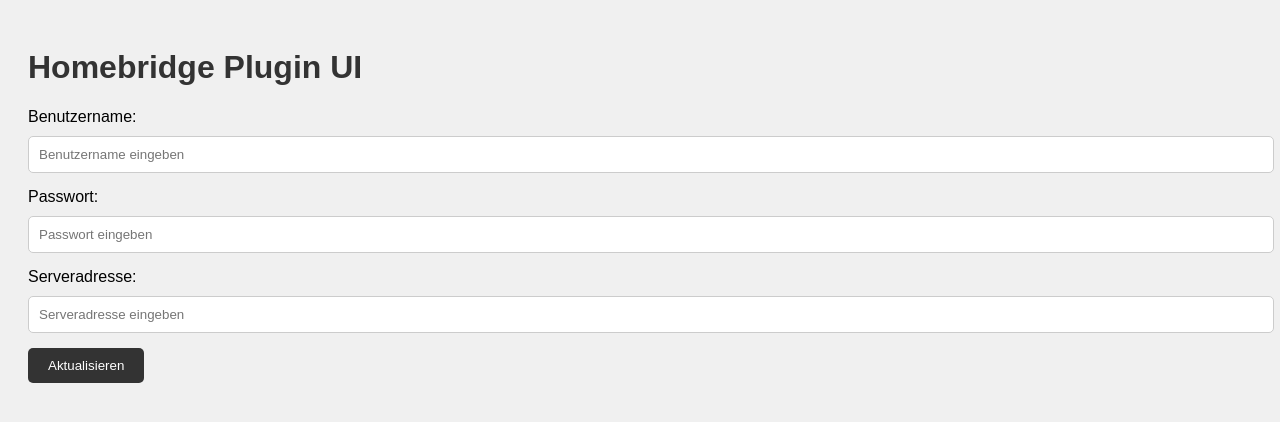
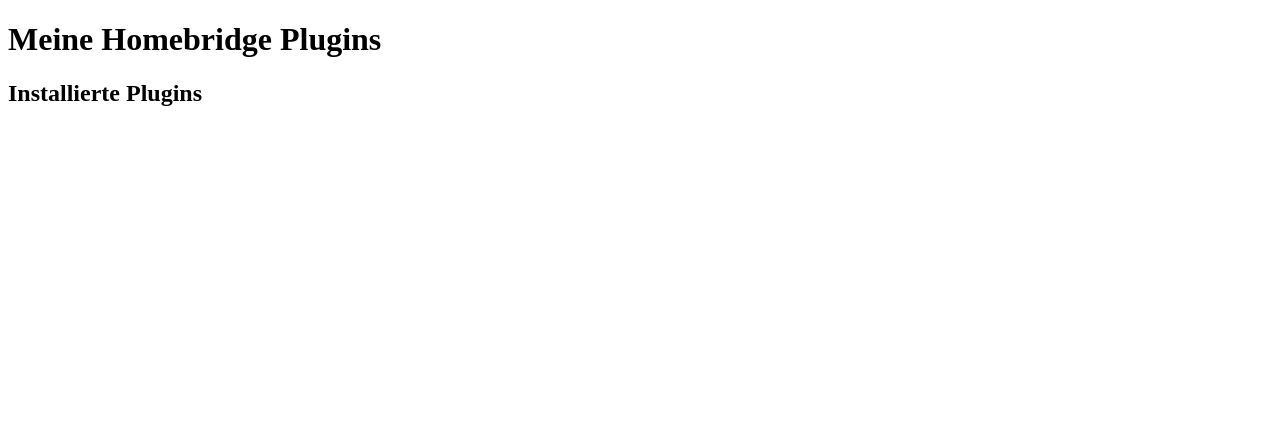
Before and after one commit to Hennycraft52/homebridge-plugin-ui, a website: page ui/index.html in a window 1280 px wide. Drawn offline with Linux system fonts and the light colour scheme.

Commit message:
Update index.html

```diff
--- a/ui/index.html
+++ b/ui/index.html
@@ -1,87 +1,16 @@
 <!DOCTYPE html>
-<html lang="en">
+<html>
 <head>
-    <meta charset="UTF-8">
-    <meta name="viewport" content="width=device-width, initial-scale=1.0">
-    <title>Homebridge Plugin UI</title>
-    <style>
-        body {
-            font-family: Arial, sans-serif;
-            background-color: #f0f0f0;
-            padding: 20px;
-        }
-
-        h1 {
-            color: #333;
-        }
-
-        .input-container {
-            margin: 10px 0;
-        }
-
-        label {
-            display: block;
-            margin-bottom: 5px;
-        }
-
-        input {
-            width: 100%;
-            padding: 10px;
-            margin: 5px 0;
-            border: 1px solid #ccc;
-            border-radius: 5px;
-        }
-
-        button {
-            background-color: #333;
-            color: #fff;
-            padding: 10px 20px;
-            border: none;
-            border-radius: 5px;
-            cursor: pointer;
-        }
-
-        button:hover {
-            background-color: #555;
-        }
-
-        #result {
-            margin-top: 20px;
-        }
-    </style>
+  <title>Meine Homebridge Plugins</title>
 </head>
 <body>
-    <h1>Homebridge Plugin UI</h1>
+  <h1>Meine Homebridge Plugins</h1>
 
-    <div class="input-container">
-        <label for="username">Benutzername:</label>
-        <input type="text" id="username" placeholder="Benutzername eingeben">
-    </div>
+  <h2>Installierte Plugins</h2>
+  <ul id="plugin-list">
+    <!-- Hier werden die Plugins dynamisch eingefügt -->
+  </ul>
 
-    <div class="input-container">
-        <label for="password">Passwort:</label>
-        <input type="password" id="password" placeholder="Passwort eingeben">
-    </div>
-
-    <div class="input-container">
-        <label for="address">Serveradresse:</label>
-        <input type="text" id="address" placeholder="Serveradresse eingeben">
-    </div>
-
-    <button id="update">Aktualisieren</button>
-
-    <div id="result"></div>
-
-    <script>
-        document.getElementById('update').addEventListener('click', function () {
-            var username = document.getElementById('username').value;
-            var password = document.getElementById('password').value;
-            var address = document.getElementById('address').value;
-
-            // Hier können Sie JavaScript verwenden, um die Daten zu aktualisieren
-            // Zum Beispiel, um die Konfiguration an Ihr Homebridge-Plugin zu senden
-            // und das Ergebnis in #result anzuzeigen.
-        });
-    </script>
+  <script src="app.js"></script>
 </body>
 </html>
```
